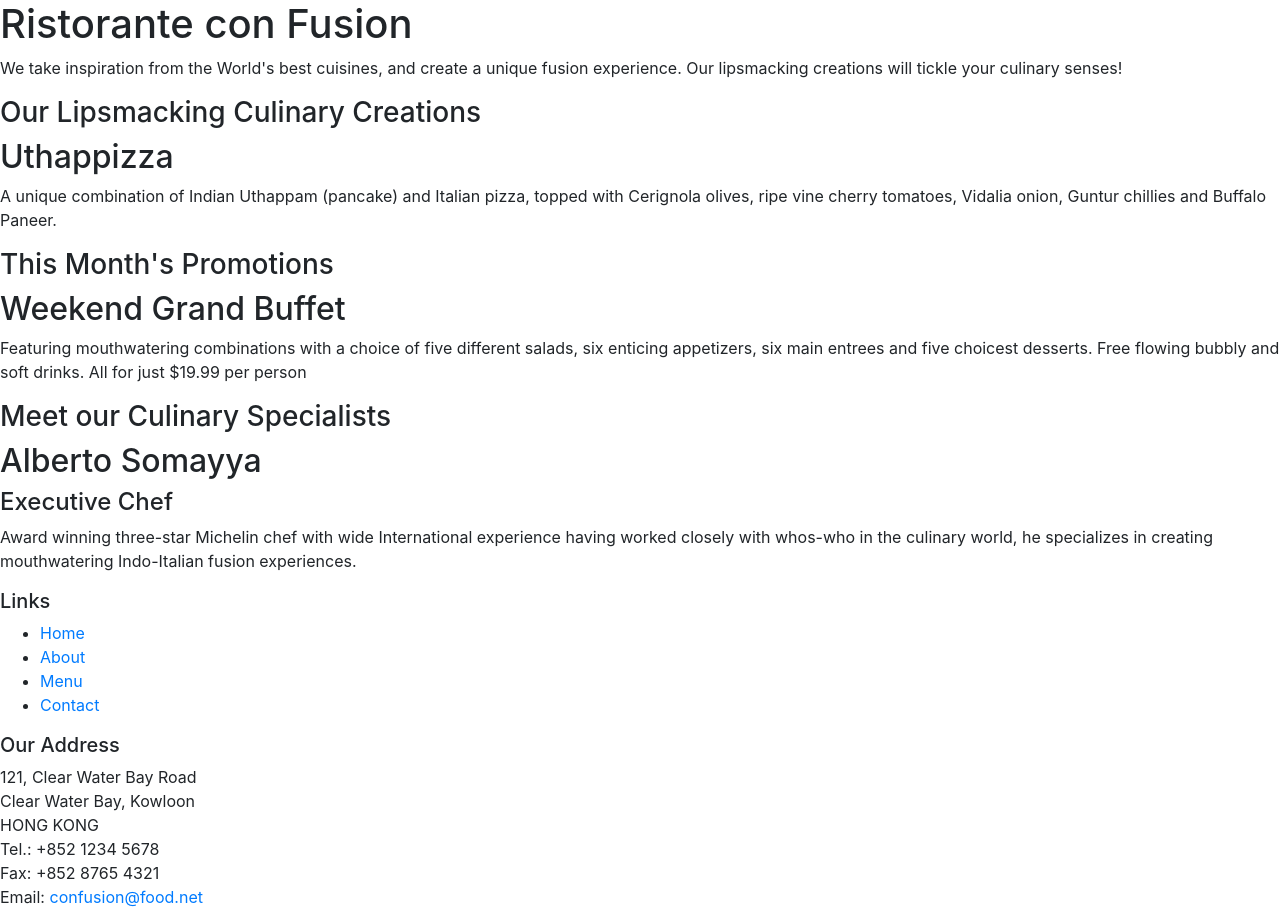
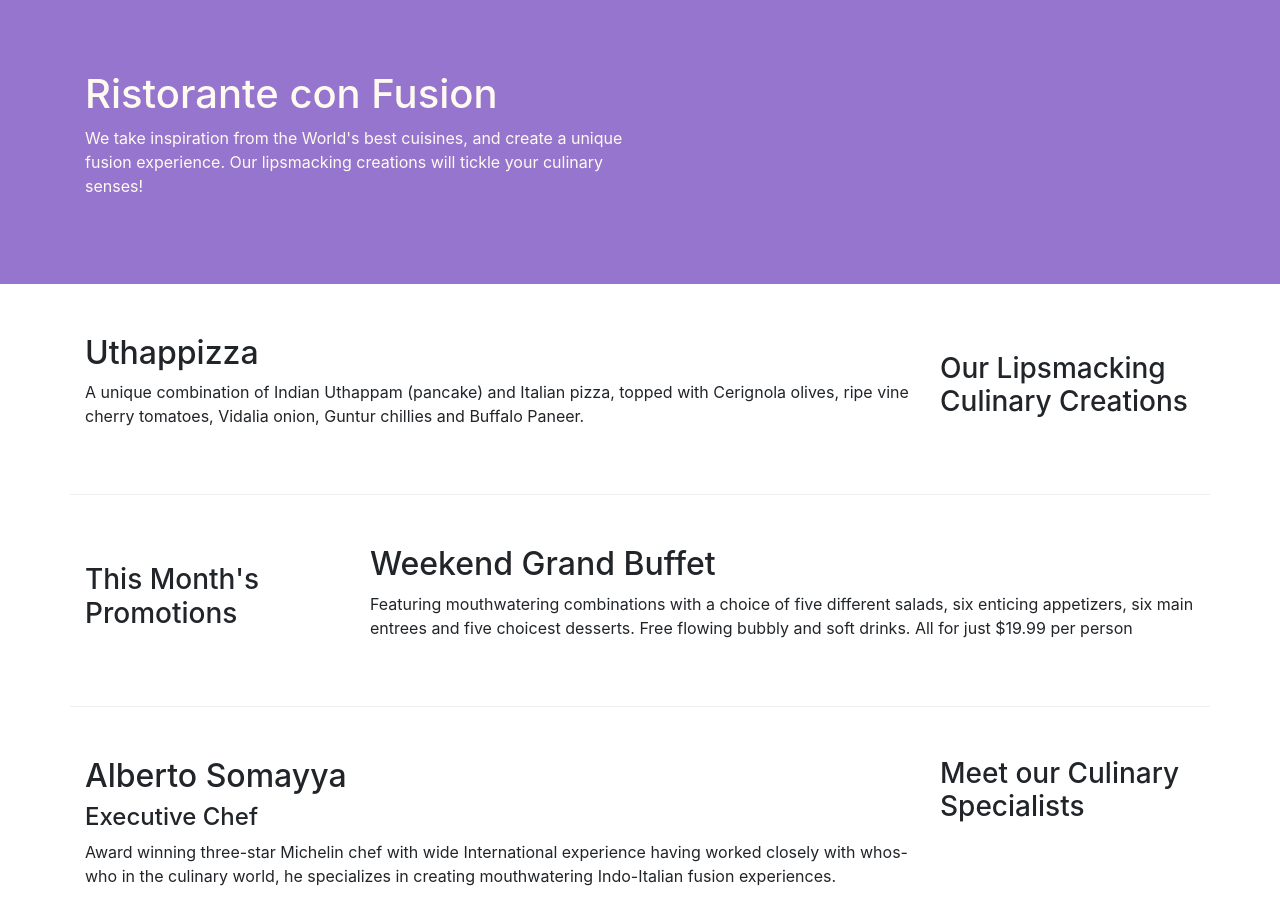
Before and after one commit to sfdw3fsf/BoostrapCoursera, a website: page index.html in a window 1280 px wide. Shown: the top 924 px of the page. Drawn offline with nearby package versions, Linux system fonts and the light colour scheme.

Commit message:
Intro Bootstrap

```diff
--- /dev/null
+++ b/css/style.css
@@ -0,0 +1,30 @@
+.row-header {
+    margin: 0px auto;
+    padding: 0px auto;
+}
+
+.row-content {
+    margin: 0px auto;
+    padding: 50px 0px 50px 0px;
+    border-bottom: 1px ridge;
+    min-width: 400px;
+}
+
+.footer {
+    background-color: #d1c4e9;
+    margin: 0px auto;
+    padding: 20px 0px 20px 0px;
+}
+
+.jumbotron1 {
+    padding:70px 30px 70px 30px;
+    margin:0px auto;
+    background-color: #9575CD ;
+    color:floralwhite;
+}
+
+.address{
+    font-size:80%;
+    margin:0px ;
+    color:#0f0f0f;
+}
--- a/index.html
+++ b/index.html
@@ -8,52 +8,53 @@
     <meta http-equiv="x-ua-compatible" content="ie=edge">
 
     <!-- Bootstrap CSS -->
+    <link rel="stylesheet" href="css/style.css">
     <link rel="stylesheet" href="node_modules/bootstrap/dist/css/bootstrap.min.css">
     <title>Ristorante Con Fusion</title>
 </head>
 
 <body>
 
-    <header>
-        <div>
-            <div>
-                <div>
+    <header class ="jumbotron1">
+        <div class="container">
+            <div class ="row row-header align-items-center">
+                <div class="col-12 col-sm-6">
                     <h1>Ristorante con Fusion</h1>
                     <p>We take inspiration from the World's best cuisines, and create a unique fusion experience. Our lipsmacking creations will tickle your culinary senses!</p>
                 </div>
-                <div>
+                <div class="col-12 col-sm">
                 </div>
             </div>
         </div>
     </header>
 
-    <div>
-        <div>
-            <div>
+    <div class="container">
+        <div class="row row-content align-items-center">
+            <div class = "col-12 col-sm-4 order-sm-last col-md-3">
                 <h3>Our Lipsmacking Culinary Creations</h3>
             </div>
-            <div>
+            <div class ="col col-sm order-sm-first col-md">
                 <h2>Uthappizza</h2>
                 <p>A unique combination of Indian Uthappam (pancake) and Italian pizza, topped with Cerignola olives, ripe vine cherry tomatoes, Vidalia onion, Guntur chillies and Buffalo Paneer.</p>
             </div>
         </div>
 
 
-        <div>
-            <div>
+        <div class="row row-content align-items-center">
+            <div class = "col-12 col-sm-4 col-md-3">
                 <h3>This Month's Promotions</h3>
             </div>
-            <div>
+            <div class ="col col-sm col-md">
                 <h2>Weekend Grand Buffet</h2>
                 <p>Featuring mouthwatering combinations with a choice of five different salads, six enticing appetizers, six main entrees and five choicest desserts. Free flowing bubbly and soft drinks. All for just $19.99 per person </p>
             </div>
         </div>
 
-        <div>
-            <div>
+        <div class="row row-content">
+            <div class = "col-12 col-sm-4 order-sm-last col-md-3">
                 <h3>Meet our Culinary Specialists</h3>
             </div>
-            <div>
+            <div class ="col col-sm order-sm-first col-md">
                 <h2>Alberto Somayya</h2>
                 <h4>Executive Chef</h4>
                 <p>Award winning three-star Michelin chef with wide International experience having worked closely with whos-who in the culinary world, he specializes in creating mouthwatering Indo-Italian fusion experiences. </p>
@@ -61,19 +62,19 @@
         </div>
     </div>
 
-    <footer>
-        <div>
-            <div>
-                <div>
+    <footer class="footer">
+        <div class="container">
+            <div class="row ">
+                <div class ="col-4 offset-1 col-sm-2">
                     <h5>Links</h5>
-                    <ul>
+                    <ul class="list-unstyled">
                         <li><a href="#">Home</a></li>
                         <li><a href="#">About</a></li>
                         <li><a href="#">Menu</a></li>
                         <li><a href="#">Contact</a></li>
                     </ul>
                 </div>
-                <div>
+                <div class="col-7 col-sm-5">
                     <h5>Our Address</h5>
                     <address>
 		              121, Clear Water Bay Road<br>
@@ -84,8 +85,8 @@
 		              Email: <a href="mailto:confusion@food.net">confusion@food.net</a>
 		           </address>
                 </div>
-                <div>
-                    <div>
+                <div class="col-12 col-md-4 align-self-center">
+                    <div class="text-center">
                         <a href="http://google.com/+">Google+</a>
                         <a href="http://www.facebook.com/profile.php?id=">Facebook</a>
                         <a href="http://www.linkedin.com/in/">LinkedIn</a>
@@ -95,8 +96,8 @@
                     </div>
                 </div>
            </div>
-           <div>
-                <div>
+           <div class="row justify-content-center">
+                <div class="col-auto">
                     <p>© Copyright 2018 Ristorante Con Fusion</p>
                 </div>
            </div>
```
